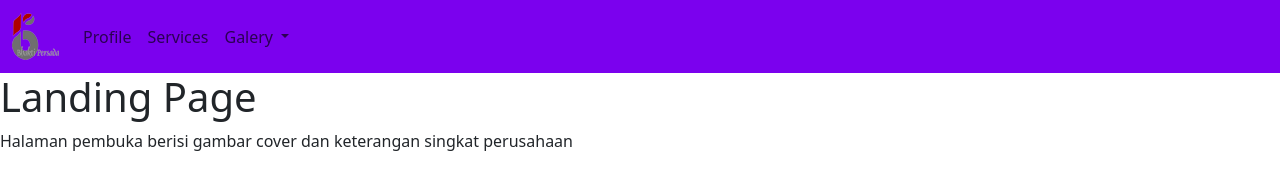
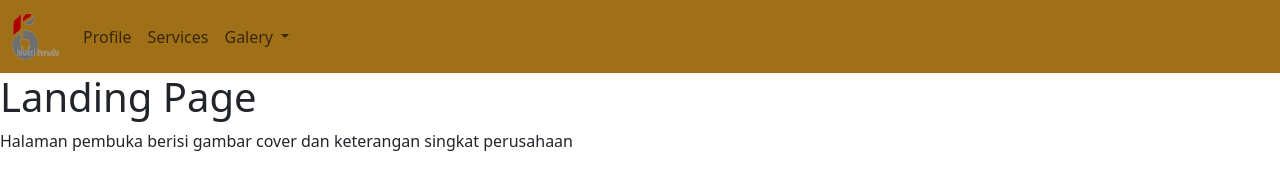
Before and after one commit to sugiartoefendisby/bhaktipersada.github.io, a plain HTML site: page index.html in a window 1280 px wide. Drawn offline with nearby package versions, Linux system fonts and the light colour scheme.

Commit message:
Ganti warna lagi

```diff
--- a/style.css
+++ b/style.css
@@ -1,3 +1,3 @@
 .navbar {
-    background-color: #7b01ee;
+    background-color: #a07018;
 }
```
